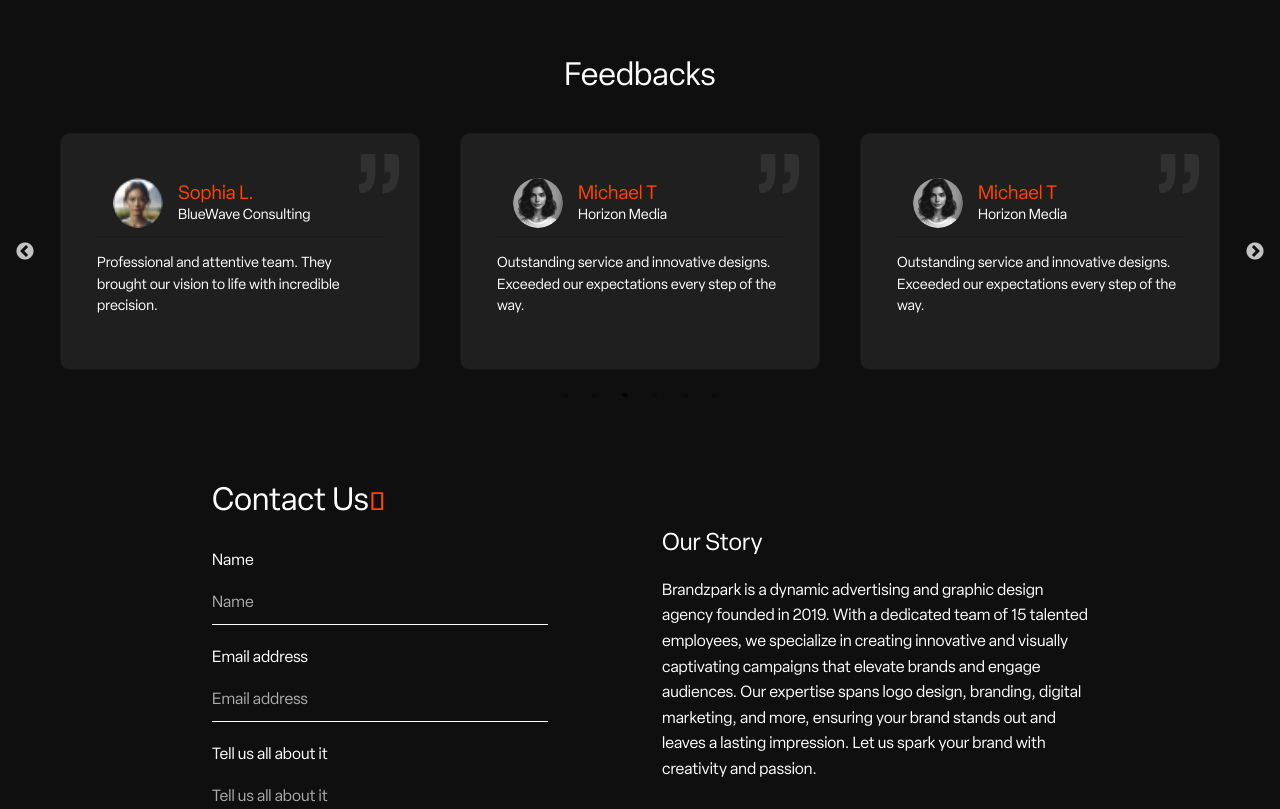
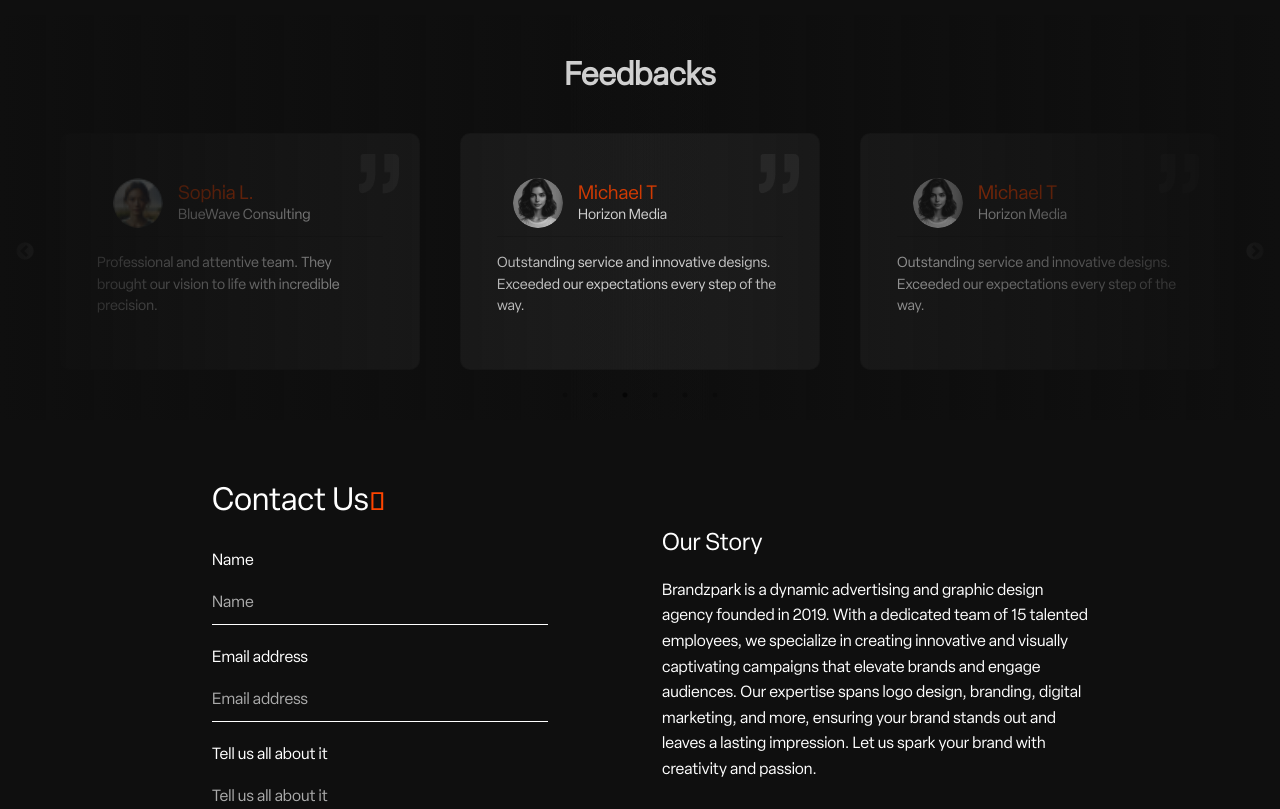
Before and after one commit to sasankabandara/brandzpark, a React (Create React App) app: page / in a window 1280 px wide. Shown: the part 4449-5258 px from the top of the page. Built offline with nearby package versions, Linux system fonts and the light colour scheme.

Commit message:
cards gradient

```diff
--- a/src/Feedback/TestimonialCard.css
+++ b/src/Feedback/TestimonialCard.css
@@ -1,6 +1,7 @@
 .testimonials-section {
   text-align: center;
   padding: 40px;
+  position: relative; /* Important for gradient positioning */
 }
 
 .testimonials-title {
@@ -8,6 +9,7 @@
   font-size: 2rem;
   margin-bottom: 30px;
   font-family: 'ElzaTrial-Regular', sans-serif;
+  font-weight: bold;
 }
 
 .desktop-carousel {
@@ -18,8 +20,20 @@
   display: none;
 }
 
+@media (max-width: 768px) {
+  .desktop-carousel {
+    display: none;
+  }
+
+  .mobile-carousel {
+    display: block;
+  }
+}
+
 .slick-slide {
   padding: 10px;
+  position: relative; /* Ensure cards are above the gradient */
+  z-index: 2;
 }
 
 .testimonial-card {
@@ -68,16 +82,40 @@
   height: 40px;
 }
 
+.desktop-carousel::before,
+.desktop-carousel::after,
+.mobile-carousel::before,
+.mobile-carousel::after {
+  content: "";
+  position: absolute;
+  top: 0;
+  bottom: 0;
+  width: 750px; /* Adjust width for the gradient effect */
+  z-index: 1; /* Ensure gradient is above the carousel but below the cards */
+  pointer-events: none; /* Allow interactions with carousel items */
+}
+
+.desktop-carousel::before,
+.mobile-carousel::before {
+  left: 0;
+  background: linear-gradient(to right, rgba(15, 15, 15, 1), transparent 95%);
+}
+
+.desktop-carousel::after,
+.mobile-carousel::after {
+  right: 0;
+  background: linear-gradient(to left, rgba(15, 15, 15, 1), transparent 95%);
+}
+
 @media (max-width: 768px) {
-  .desktop-carousel {
-    display: none;
-  }
-  .mobile-carousel {
-    display: block;
-  }
   .mobile-carousel .slick-slide {
     display: flex;
     justify-content: center;
     align-items: center;
   }
+
+  .mobile-carousel::before,
+  .mobile-carousel::after {
+    width: 200px; /* Adjust the gradient width for mobile view */
+  }
 }
```
Also changed, not shown: src/Footer/Footer.css (line endings or trailing spaces).
